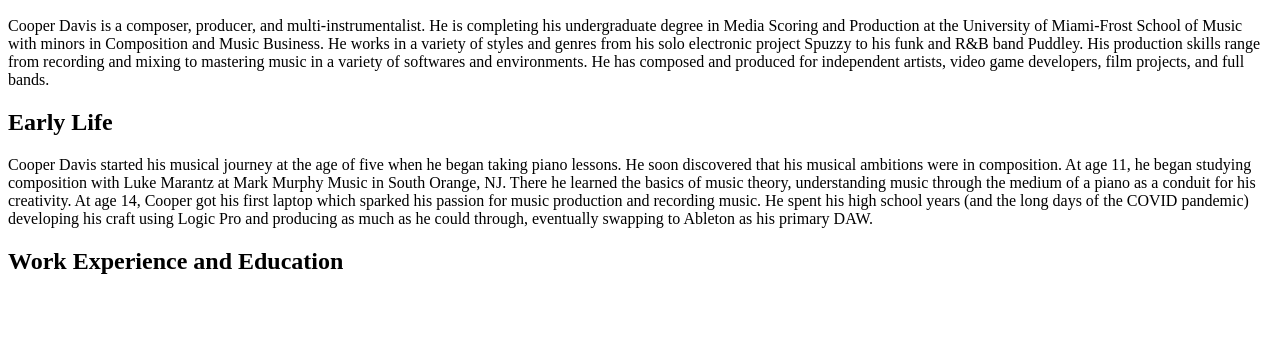
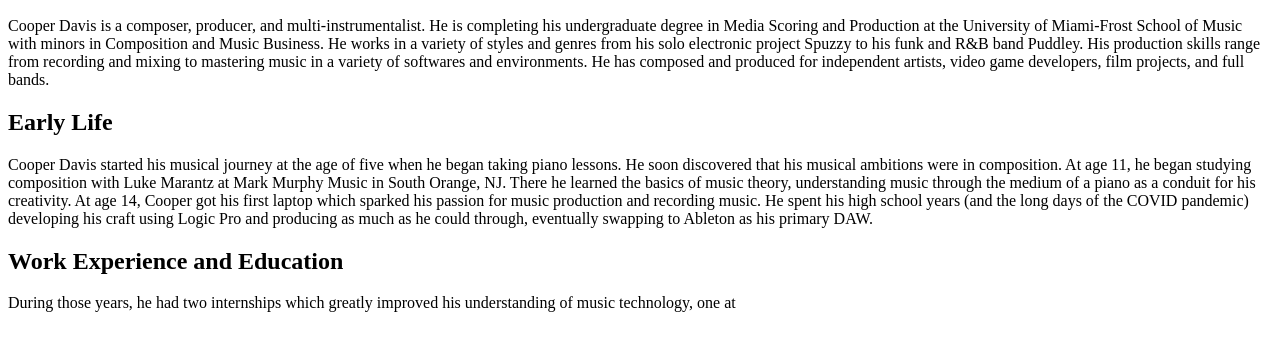
Before and after one commit to CooperDavis-Music/assignment-1, a plain HTML site: page index.html in a window 1280 px wide. Shown: the part 50-400 px from the top of the page. Drawn offline with Linux system fonts and the light colour scheme.

Commit message:
update
update

```diff
--- a/index.html
+++ b/index.html
@@ -9,12 +9,14 @@
     <title>All About Cooper Davis </title>
 </head>
 <body>
+   <!-- this is the header section -->
     <header>
         <section>
     <h1>Biography</h1>
         <p> Cooper Davis is a composer, producer, and multi-instrumentalist. He is completing his undergraduate degree in Media Scoring and Production at the University of Miami-Frost School of Music with minors in Composition and Music Business. He works in a variety of styles and genres from his solo electronic project Spuzzy to his funk and R&B band Puddley. His production skills range from recording and mixing to mastering music in a variety of softwares and environments. He has composed and produced for independent artists, video game developers, film projects, and full bands. </p>
         </section>
     </header>
+    <!-- this is the second section -->
     <body>
         <section>
             <h2>Early Life</h2>
@@ -22,7 +24,7 @@
         </section>
         <section>
             <h2>Work Experience and Education</h2>
-
+            <p>During those years, he had two internships which greatly improved his understanding of music technology, one at</p>
         </section>
     </body>
 </body>
```
